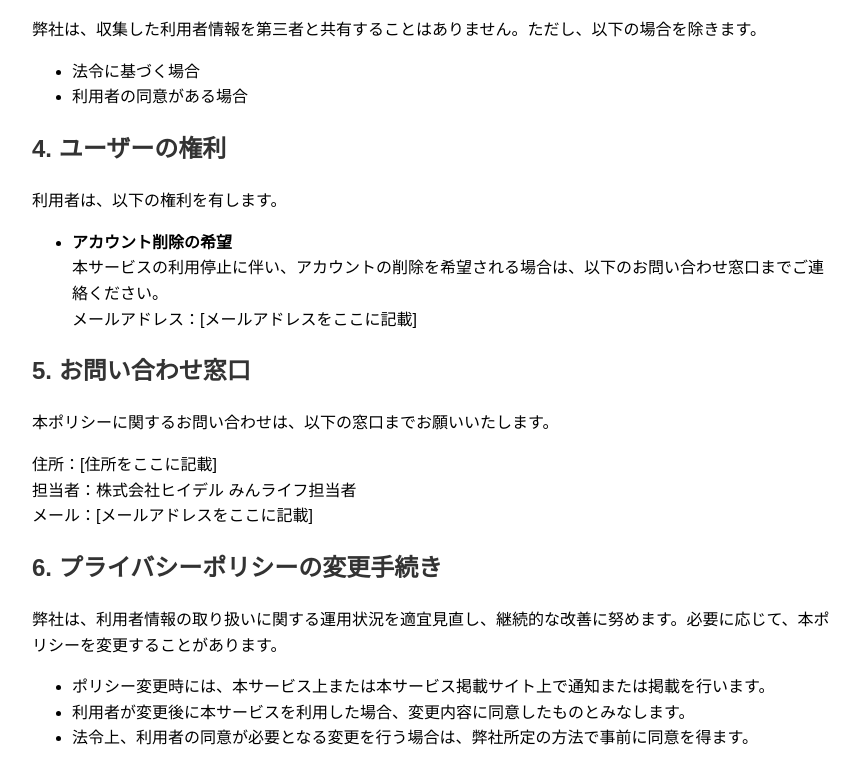
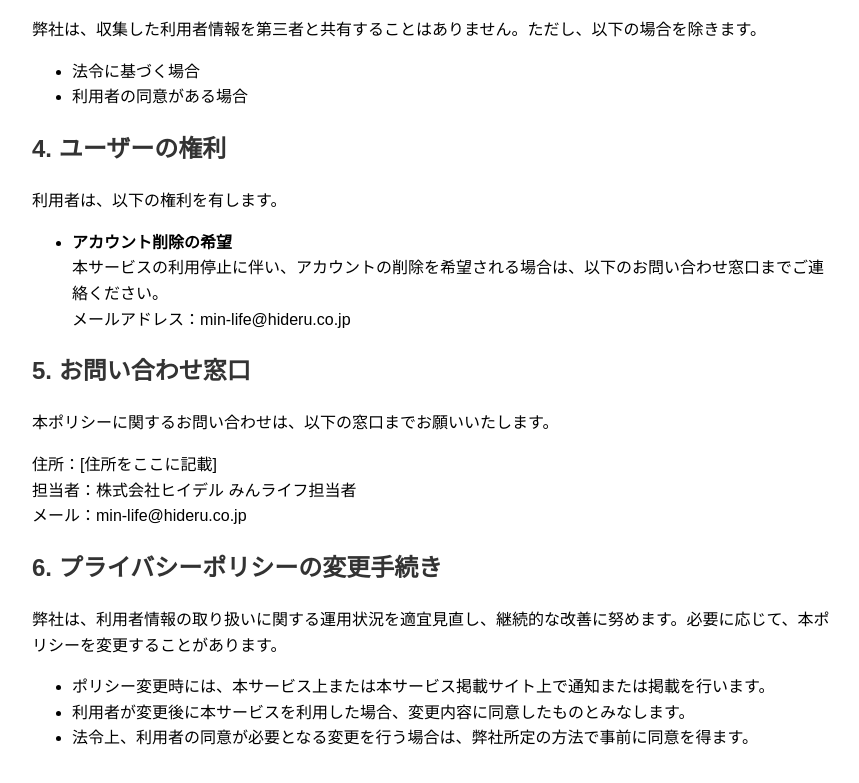
Before and after one commit to hideru-dev/min-life-site, a plain HTML site: page privacy/index.html in a window 1280 px wide. Shown: the part 773-1556 px from the top of the page, without its empty margins (208-1067 px from the left). Drawn offline with Linux system fonts and the light colour scheme.

Commit message:
メールアドレス更新

```diff
--- a/privacy/index.html
+++ b/privacy/index.html
@@ -61,7 +61,7 @@
     <ul>
         <li><strong>アカウント削除の希望</strong><br>
         本サービスの利用停止に伴い、アカウントの削除を希望される場合は、以下のお問い合わせ窓口までご連絡ください。<br>
-        メールアドレス：[メールアドレスをここに記載]</li>
+        メールアドレス：min-life@hideru.co.jp</li>
     </ul>
 
     <h2>5. お問い合わせ窓口</h2>
@@ -69,7 +69,7 @@
     <p>
         住所：[住所をここに記載] <br>
         担当者：株式会社ヒイデル みんライフ担当者 <br>
-        メール：[メールアドレスをここに記載]
+        メール：min-life@hideru.co.jp
     </p>
 
     <h2>6. プライバシーポリシーの変更手続き</h2>
```
